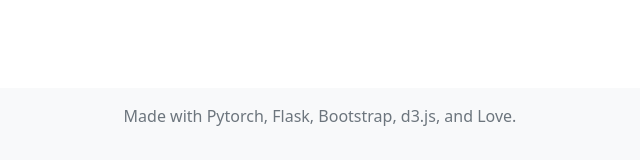
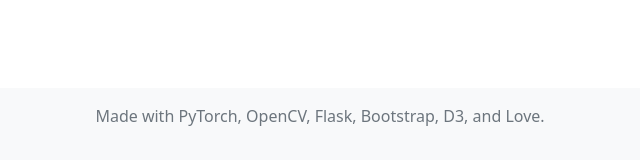
Before and after one commit to justinbellucci/app_dog_breed_classifier, a Flask app: page / in a window 1280 px wide. Shown: the part 640-800 px from the top of the page, without its empty margins (320-960 px from the left). Run offline with Flask 2, Linux system fonts and the light colour scheme; some libraries are stand-ins or nearby versions.

Commit message:
update footer text

```diff
--- a/templates/index.html
+++ b/templates/index.html
@@ -93,7 +93,7 @@
     <!-- Footer -->
     <footer class="footer mt-auto py-3 bg-light">
         <div class="container">
-            <p class="text-muted text-center">Made with Pytorch, Flask, Bootstrap, d3.js, and Love.</p>
+            <p class="text-muted text-center">Made with PyTorch, OpenCV, Flask, Bootstrap, D3, and Love.</p>
         </div>
     </footer>
 
@@ -142,7 +142,6 @@
                     success: function (response) { // display success response
                         $('#is_dog_msg').html('');
                         $('#msg').html('');
-                        $('#my_viz').html('');
                         // dog detected
                         if (response.is_detected[0].is_dog) {
                             $('#is_dog_msg').html('<p class="h3 text-center">Dog Detected!</p>');
```
